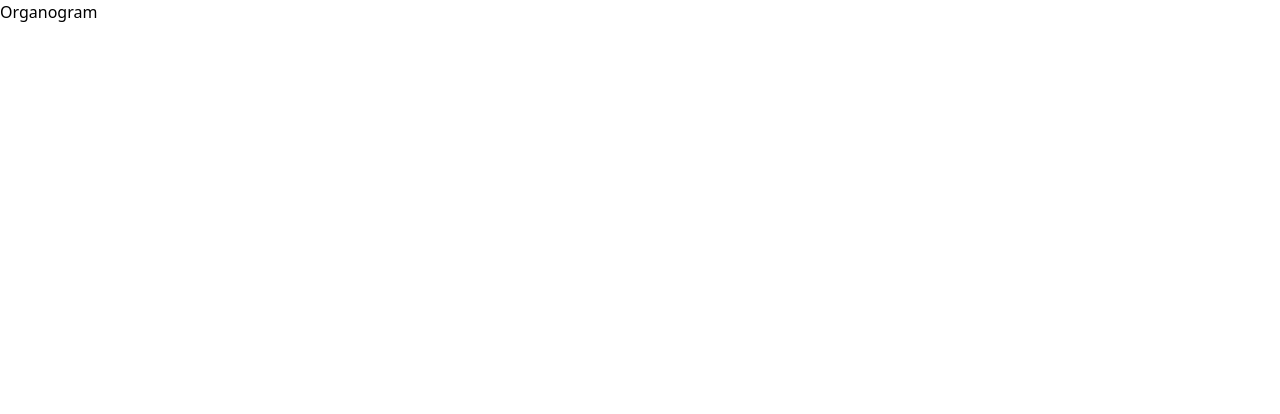
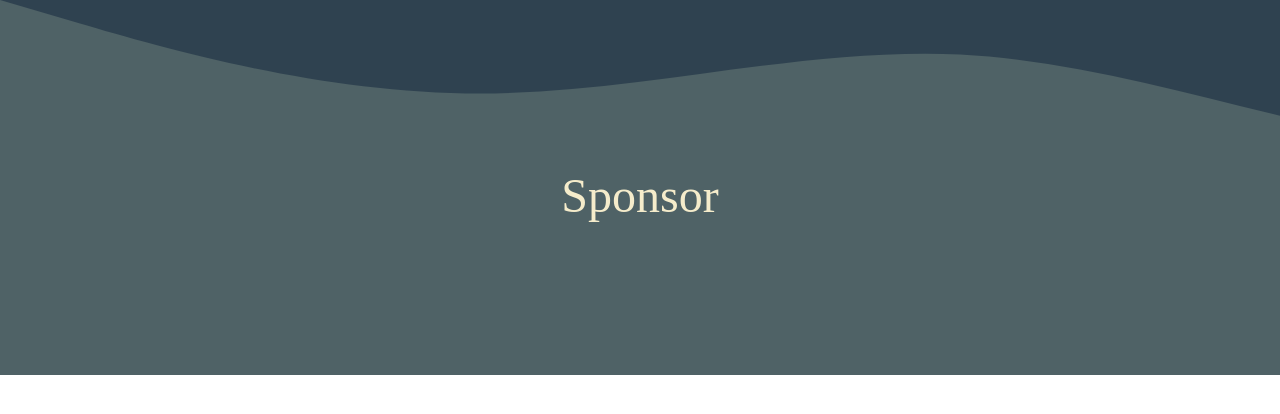
Before and after one commit to KATITB22/site-fe, a React (Vite) app: page /organogram-kat in a window 1280 px wide. Shown: the top 414 px of the page. Built offline with nearby package versions, Linux system fonts and the light colour scheme.

Commit message:
feat: add footer for organogram KAT

```diff
--- /dev/null
+++ b/src/components/FooterWaveTopOrganogram.tsx
@@ -0,0 +1,35 @@
+/* eslint-disable max-len */
+import React from 'react';
+
+interface FooterWaveTopOrganogramProps {
+  height?: number;
+  width?: number;
+  isDarkMode?: boolean;
+}
+
+const FooterWaveTopOrganogram: React.FC<FooterWaveTopOrganogramProps> = ({
+  width,
+  isDarkMode,
+}) => {
+  return (
+    <div className="bg-[#2F4250]">
+      <svg
+        width="100%"
+        height={375}
+        fill="none"
+        xmlns="http://www.w3.org/2000/svg"
+        textAnchor="middle"
+        preserveAspectRatio="xMidYMid slice"
+      >
+        <path
+          fillRule="evenodd"
+          clipRule="evenodd"
+          d="M0 0l80 23.59c80 23.59 240 69.957 400 69.957S800 47.18 960 54.5c160 8.135 320 70.77 480 94.36 160 22.777 320 7.321 400 0l80-8.134V375H0V0z"
+          fill="#4F6266"
+        />
+      </svg>
+    </div>
+  );
+};
+
+export default FooterWaveTopOrganogram;
--- /dev/null
+++ b/src/containers/FooterOrganogramKAT.tsx
@@ -0,0 +1,35 @@
+import React, { useEffect, useState } from 'react';
+import FooterWaveTopOrganogram from '../components/FooterWaveTopOrganogram';
+import Title from '../components/Title';
+
+const FooterOrganogramKAT: React.FC = () => {
+  const [screenSize, setScreenSize] = useState({
+    dynamicWidth: window.innerWidth,
+    dynamicHeight: window.innerHeight,
+  });
+  const setDimension = () => {
+    setScreenSize({
+      dynamicWidth: window.innerWidth,
+      dynamicHeight: window.innerHeight,
+    });
+  };
+
+  useEffect(() => {
+    window.addEventListener('resize', setDimension);
+
+    return () => {
+      window.removeEventListener('resize', setDimension);
+    };
+  }, [screenSize]);
+
+  return (
+    <div className="relative w-[100vw]">
+      <Title className="absolute top-40 left-0 right-0 text-center text-[#F5ECCB]">
+        Sponsor
+      </Title>
+      <FooterWaveTopOrganogram width={screenSize.dynamicWidth} />
+    </div>
+  );
+};
+
+export default FooterOrganogramKAT;
--- a/src/pages/OrganogramKAT.tsx
+++ b/src/pages/OrganogramKAT.tsx
@@ -1,7 +1,12 @@
 import React from 'react';
+import FooterOrganogramKAT from '../containers/FooterOrganogramKAT';
 
 const OrganogramKAT: React.FC = () => {
-  return <div>Organogram</div>;
+  return (
+    <div>
+      <FooterOrganogramKAT />
+    </div>
+  );
 };
 
 export default OrganogramKAT;
```
